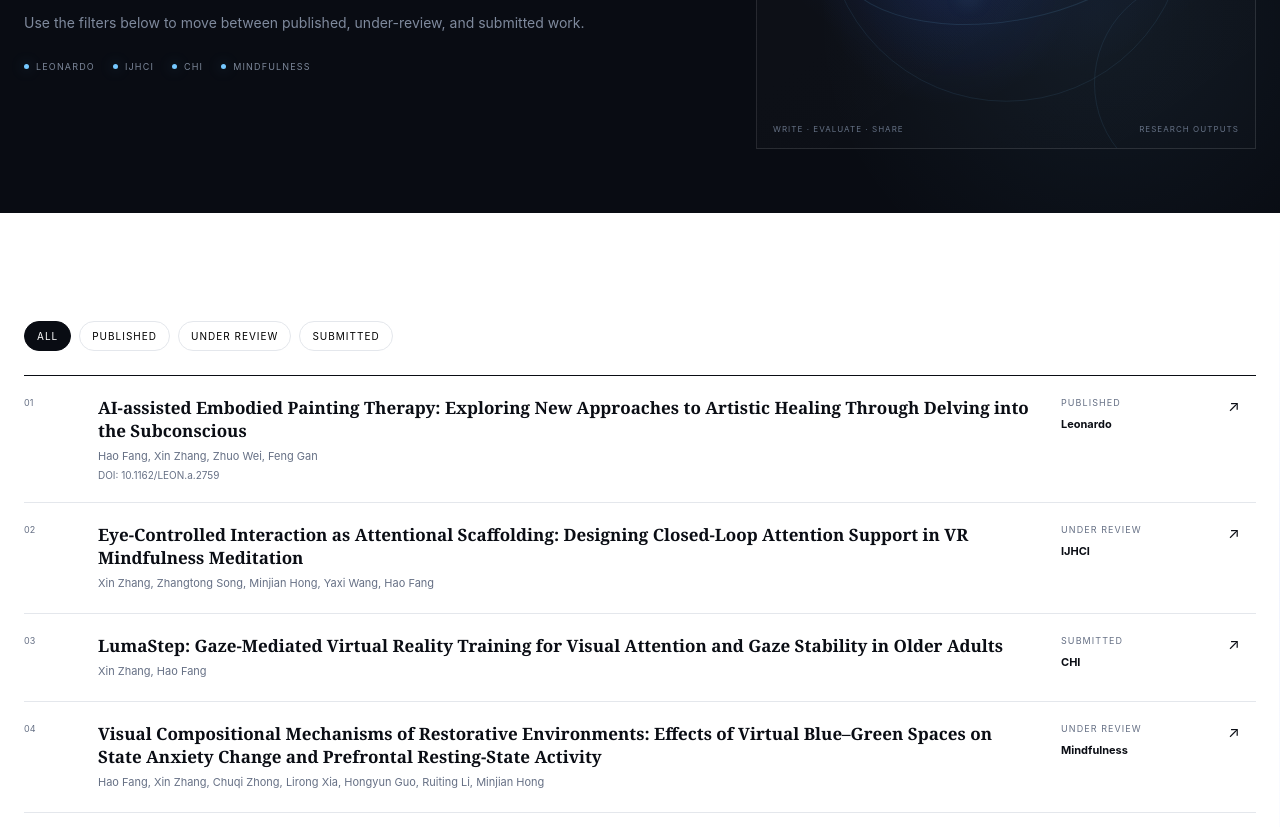
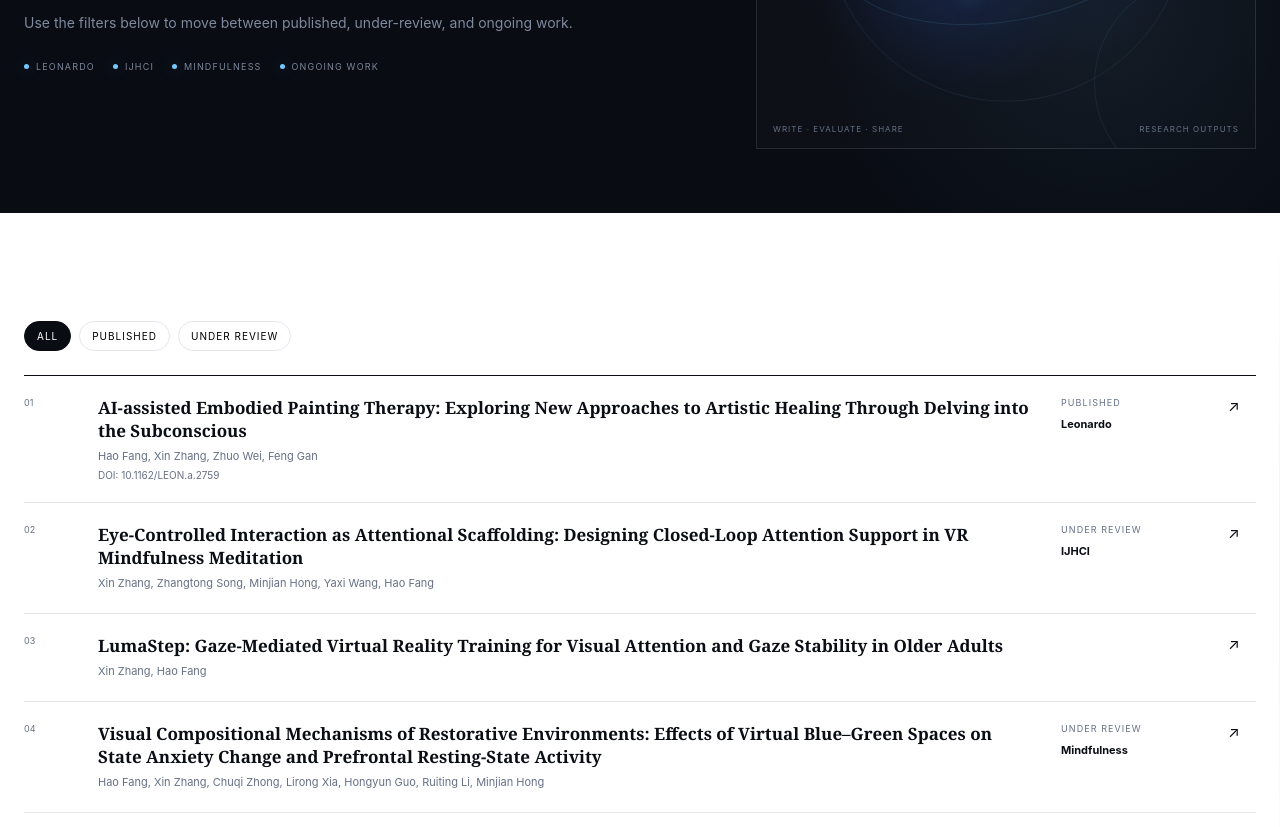
Before and after one commit to zxin1861-web/xin-zhang-portfolio, a plain HTML site: page publications/index.html in a window 1280 px wide. Shown: the part 431-1258 px from the top of the page. Drawn offline with Linux system fonts and the light colour scheme.

Commit message:
Optimize image loading and update LumaStep status

```diff
--- a/publications/index.html
+++ b/publications/index.html
@@ -6,8 +6,8 @@
       <div class="eyebrow">Publications</div>
       <h1 class="display">Published and ongoing research.</h1>
       <p class="lead">Work spanning embodied interaction, eye-controlled VR, immersive mindfulness, restorative environments, and healthy ageing.</p>
-      <p class="body-copy">Use the filters below to move between published, under-review, and submitted work.</p>
-      <div class="brand-hero-meta"><span>Leonardo</span><span>IJHCI</span><span>CHI</span><span>Mindfulness</span></div>
+      <p class="body-copy">Use the filters below to move between published, under-review, and ongoing work.</p>
+      <div class="brand-hero-meta"><span>Leonardo</span><span>IJHCI</span><span>Mindfulness</span><span>Ongoing Work</span></div>
     </div>
 
     <div class="brand-art reveal" data-brand-art data-tone="publications">
@@ -24,9 +24,9 @@
   </div>
 </section>
 
-<section class="editorial" data-pub-filter><div class="container"><div class="filter-row reveal"><button class="filter-btn active" data-filter="all">All</button><button class="filter-btn" data-filter="published">Published</button><button class="filter-btn" data-filter="review">Under review</button><button class="filter-btn" data-filter="submitted">Submitted</button></div><div class="pub-list">
+<section class="editorial" data-pub-filter><div class="container"><div class="filter-row reveal"><button class="filter-btn active" data-filter="all">All</button><button class="filter-btn" data-filter="published">Published</button><button class="filter-btn" data-filter="review">Under review</button></div><div class="pub-list">
 <a class="pub-row reveal" data-pub-status="published" href="../projects/embodied-painting/index.html"><div class="pub-no">01</div><div><div class="pub-title">AI-assisted Embodied Painting Therapy: Exploring New Approaches to Artistic Healing Through Delving into the Subconscious</div><div class="pub-authors">Hao Fang, Xin Zhang, Zhuo Wei, Feng Gan</div><div class="pub-extra">DOI: 10.1162/LEON.a.2759</div></div><div class="pub-status"><span>Published</span><strong>Leonardo</strong></div><div class="pub-arrow">↗</div></a>
 <a class="pub-row reveal" data-pub-status="review" href="../projects/vr-mindfulness/index.html"><div class="pub-no">02</div><div><div class="pub-title">Eye-Controlled Interaction as Attentional Scaffolding: Designing Closed-Loop Attention Support in VR Mindfulness Meditation</div><div class="pub-authors">Xin Zhang, Zhangtong Song, Minjian Hong, Yaxi Wang, Hao Fang</div></div><div class="pub-status"><span>Under Review</span><strong>IJHCI</strong></div><div class="pub-arrow">↗</div></a>
-<a class="pub-row reveal" data-pub-status="submitted" href="../projects/lumastep/index.html"><div class="pub-no">03</div><div><div class="pub-title">LumaStep: Gaze-Mediated Virtual Reality Training for Visual Attention and Gaze Stability in Older Adults</div><div class="pub-authors">Xin Zhang, Hao Fang</div></div><div class="pub-status"><span>Submitted</span><strong>CHI</strong></div><div class="pub-arrow">↗</div></a>
+<a class="pub-row reveal" data-pub-status="ongoing" href="../projects/lumastep/index.html"><div class="pub-no">03</div><div><div class="pub-title">LumaStep: Gaze-Mediated Virtual Reality Training for Visual Attention and Gaze Stability in Older Adults</div><div class="pub-authors">Xin Zhang, Hao Fang</div></div><div class="pub-status"></div><div class="pub-arrow">↗</div></a>
 <a class="pub-row reveal" data-pub-status="review" href="../projects/blue-green-spaces/index.html"><div class="pub-no">04</div><div><div class="pub-title">Visual Compositional Mechanisms of Restorative Environments: Effects of Virtual Blue–Green Spaces on State Anxiety Change and Prefrontal Resting-State Activity</div><div class="pub-authors">Hao Fang, Xin Zhang, Chuqi Zhong, Lirong Xia, Hongyun Guo, Ruiting Li, Minjian Hong</div></div><div class="pub-status"><span>Under Review</span><strong>Mindfulness</strong></div><div class="pub-arrow">↗</div></a>
 </div></div></section></main><footer class="footer"><div class="container footer-grid"><div><div class="footer-name">Xin Zhang</div><div class="small">Human–Computer Interaction · VR/XR · Eye Tracking · Digital Health</div></div><div class="footer-links"><a href="mailto:zxin1861@gmail.com">zxin1861@gmail.com</a><a href="mailto:zhangxin416@cug.edu.cn">zhangxin416@cug.edu.cn</a><a href="https://orcid.org/0009-0004-5769-3810" target="_blank" rel="noopener">ORCID ↗</a></div></div></footer><script src="../assets/js/main.js"></script></body></html>
```
